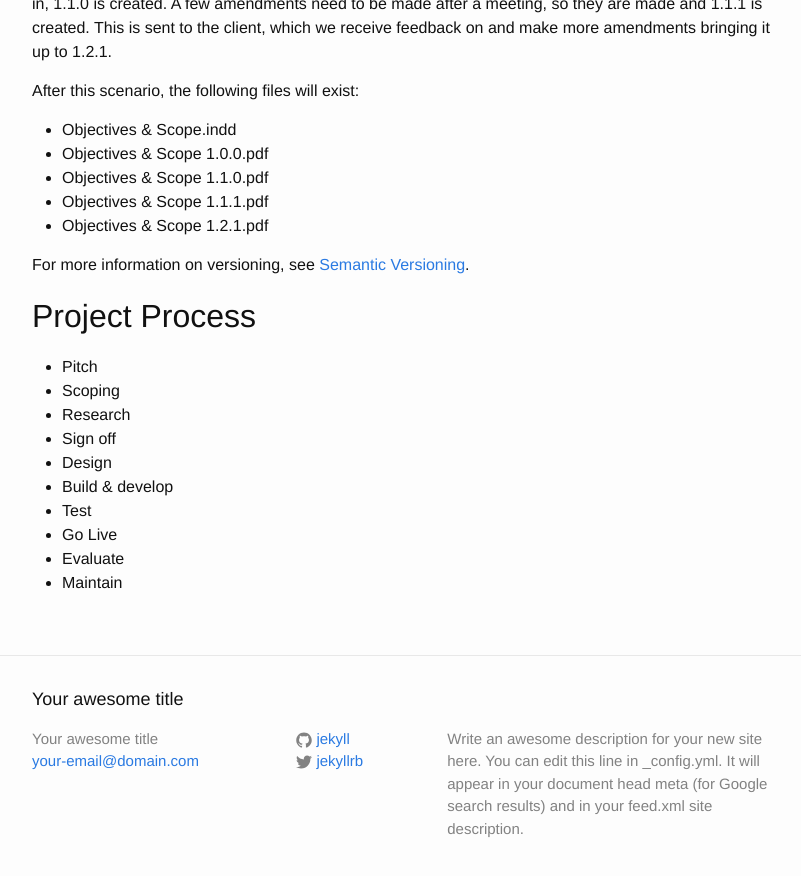
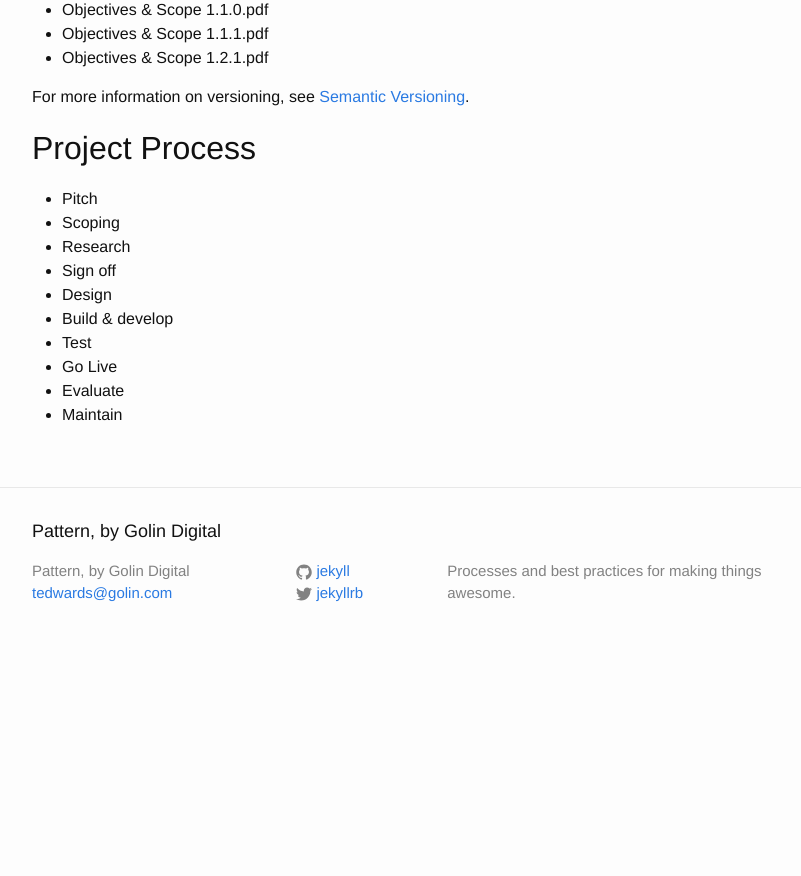
Before and after one commit to golincode/pattern, a Jekyll site: the page built from docs/about.md, in a window 1280 px wide and 900 px high, scrolled down 1634 px. Shown: the top 876 px of the window, without its empty margins (238-1039 px from the left). Built offline with Jekyll 4.4.1, drawn with Linux system fonts in a browser that asks for light colours; after the commit the page ends 2299 px from its top, so only the background shows below that; some of the changed text lies outside the part shown.

Commit message:
home page, and general stuff

```diff
--- a/_config.yml
+++ b/_config.yml
@@ -1,12 +1,10 @@
 # Site settings
-title: Your awesome title
-email: your-email@domain.com
+title: Pattern, by Golin Digital
+email: tedwards@golin.com
 description: > # this means to ignore newlines until "baseurl:"
-  Write an awesome description for your new site here. You can edit this
-  line in _config.yml. It will appear in your document head meta (for
-  Google search results) and in your feed.xml site description.
+  Processes and best practices for making things awesome.
 baseurl: "" # the subpath of your site, e.g. /blog/
-url: "http://yourdomain.com" # the base hostname & protocol for your site
+url: "https://golincode.github.io/pattern" # the base hostname & protocol for your site
 twitter_username: jekyllrb
 github_username:  jekyll
 theme: minima
--- a/_includes/header.html
+++ b/_includes/header.html
@@ -14,11 +14,8 @@
       </a>
 
       <div class="trigger">
-        {% for page in site.pages %}
-          {% if page.title %}
-          <a class="page-link" href="{{ page.url | prepend: site.baseurl }}">{{ page.title }}</a>
-          {% endif %}
-        {% endfor %}
+          <a class="page-link" href="{{ site.baseurl }}">Contents</a>
+          <a class="page-link" href="{{ site.baseurl }}/wtf-is-pattern">What is Pattern?</a>
       </div>
     </nav>
 
```
Also changed, not shown: index.md (added, +20 -0 lines), Gemfile.lock.
